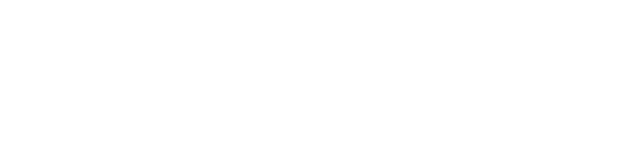
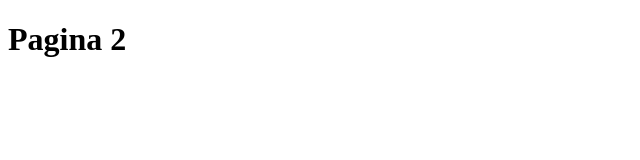
Before and after one commit to edsonwf/aulagetsabado, a plain HTML site: page pagina2.html in a window 1280 px wide. Shown: the whole page, without its empty margins (0-640 px from the left). Drawn offline with Linux system fonts and the light colour scheme.

Commit message:
Adicionei um titulo

```diff
--- a/pagina2.html
+++ b/pagina2.html
@@ -6,6 +6,7 @@
     <title>Document</title>
 </head>
 <body>
+    <h1>Pagina 2</h1>
 
 </body>
 </html>
```
